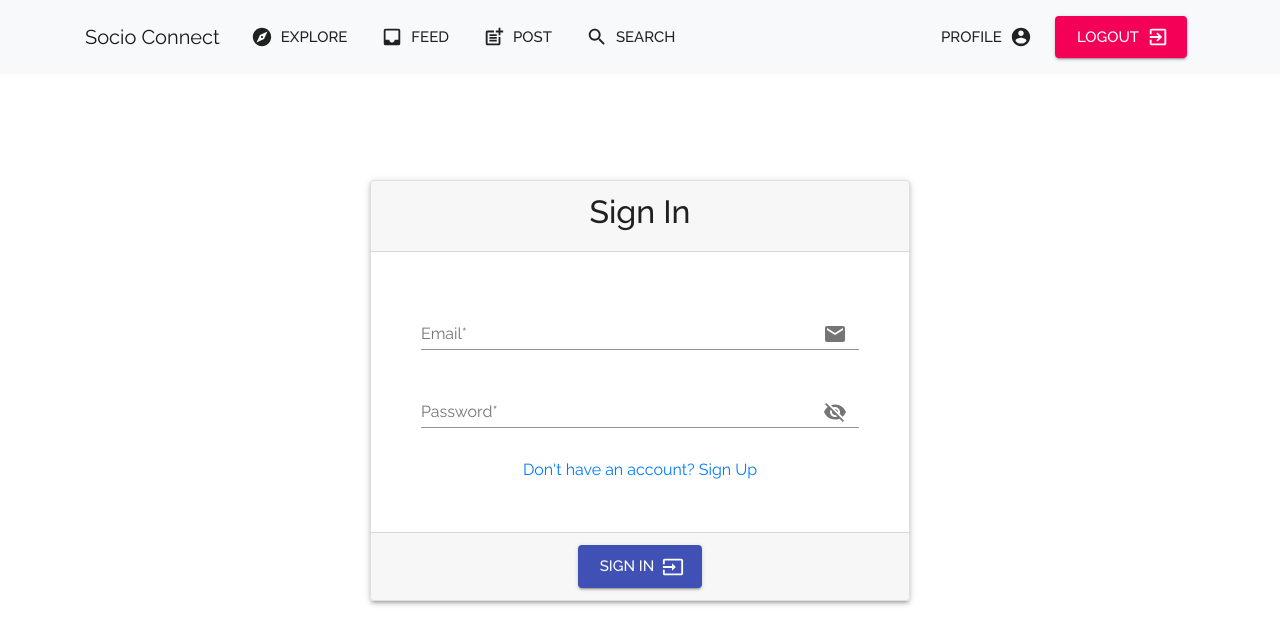
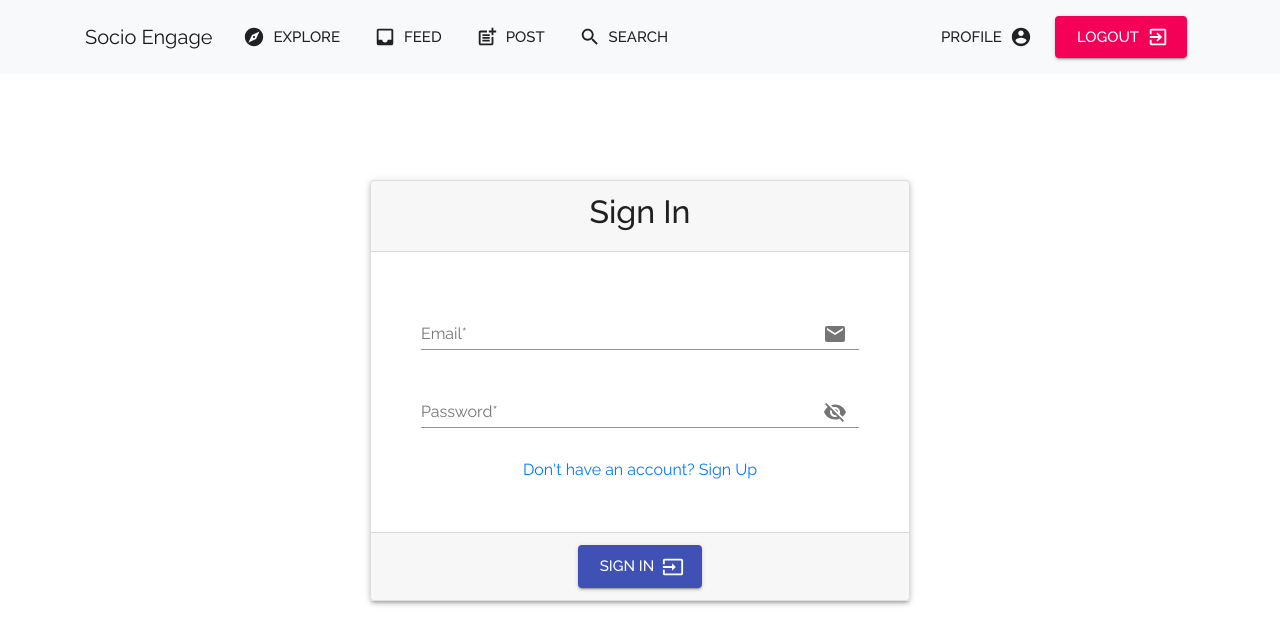
Before and after one commit to LalitDungriyal/Socio-Engage, a React (Create React App) app in the folder client/: page /signin in a window 1280 px wide. Shown: the top 644 px of the page. Built offline with nearby package versions, Linux system fonts and the light colour scheme; sample sign-in values are in the browser's storage.

Commit message:
Updating Title and Favicon

```diff
--- a/client/public/index.html
+++ b/client/public/index.html
@@ -2,7 +2,7 @@
 <html lang="en">
   <head>
     <meta charset="utf-8" />
-    <link rel="icon" href="%PUBLIC_URL%/favicon.ico" />
+    <link rel="icon" href="%PUBLIC_URL%/favicon.jpg" />
     <meta name="viewport" content="width=device-width, initial-scale=1" />
     <meta name="theme-color" content="#000000" />
     <meta
@@ -24,7 +24,7 @@
       work correctly both with client-side routing and a non-root public URL.
       Learn how to configure a non-root public URL by running `npm run build`.
     -->
-    <title>React App</title>
+    <title>Socio Engage</title>
   </head>
   <body>
     <noscript>You need to enable JavaScript to run this app.</noscript>
--- a/client/src/components/NavBar.js
+++ b/client/src/components/NavBar.js
@@ -111,7 +111,7 @@ const NavBar = ()=>{
     return(
       <Navbar fixed="top" bg="light" expand="lg">
         <Container>
-          <Navbar.Brand href="#home">Socio Connect</Navbar.Brand>
+          <Navbar.Brand href="#home">Socio Engage</Navbar.Brand>
           <Navbar.Toggle aria-controls="basic-navbar-nav" />
           <Navbar.Collapse id="basic-navbar-nav">
             {renderNav()}
```
Also changed, not shown: client/public/favicon.jpg (added).
